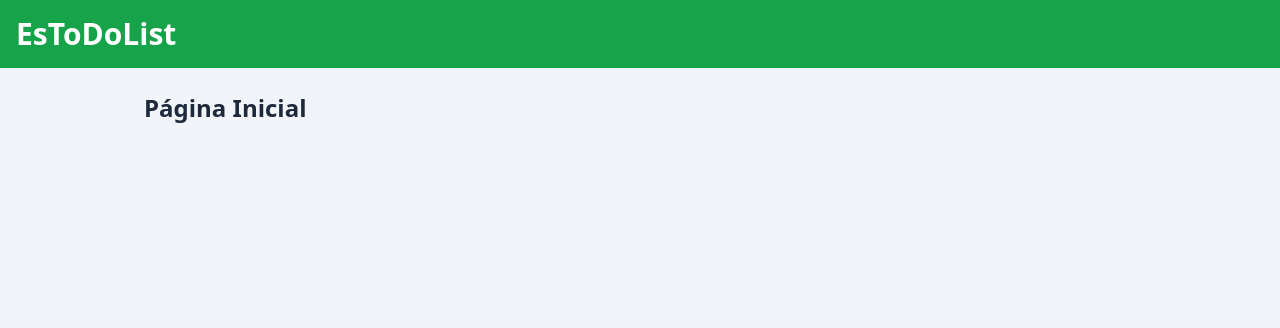
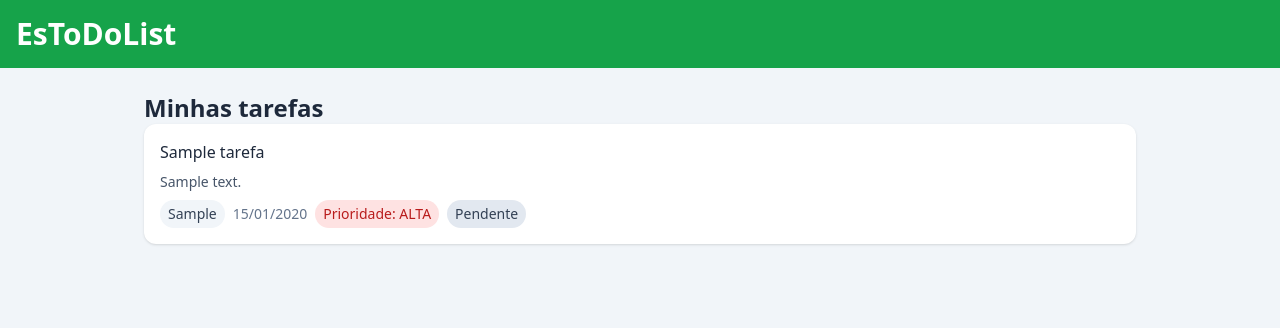
Before and after one commit to VitorGLFerreira/estodolisweb, a Flask app: page / in a window 1280 px wide. Shown: the top 328 px of the page. Run offline with Flask 3, Linux system fonts and the light colour scheme; the visitor is signed in with stand-in values (Sample User, id 1); tables that the repository leaves empty hold one stand-in row (values such as "Sample post"); style sheets or scripts are compiled from the project's sources; some libraries are stand-ins or nearby versions.

Commit message:
feat: implementar exibição de tarefas na página inicial com detalhes

```diff
--- a/app.py
+++ b/app.py
@@ -1,4 +1,5 @@
 from flask import Flask, render_template, request, session, redirect
+from database import consultar_tarefas
 
 app = Flask(__name__)
 app.secret_key = "vitorgabriel"
@@ -12,7 +13,8 @@ def index():
     if "login" not in session:
         return redirect("/login")
     # Usúario logado
-    return render_template("index.html")
+    tarefas = consultar_tarefas()
+    return render_template("index.html", tarefas=tarefas)
 
 #Rota de login
 @app.route("/login", methods=["GET","POST"])
--- a/templates/index.html
+++ b/templates/index.html
@@ -1,8 +1,65 @@
+
 {% extends "base.html" %}
 {% block title %}Início | EsToDoList{% endblock %}
 
 {% block content %}
-  <main class="max-w-5xl mx-auto px-4 py-6">
-    <h2 class="text-2xl font-bold">Página Inicial</h2>
-  </main>
+<main class="max-w-5xl mx-auto px-4 py-6">
+    <h2 class="text-2xl font-bold">Minhas tarefas</h2>
+    <ul class="space-y-3">
+        {% for tarefa in tarefas %}
+        <li class="bg-white rounded-xl shadow p-4 flex flex-col gap-3 sm:flex-row sm:items-center sm:justify-between">
+            <div class="space-y-2 sm:flex-1">
+                {# trocaremos o span em breve #}
+                <span class="block font-medium
+                    {% if tarefa.status == "Concluida" %}
+                        line-through text-slate-400
+                    {% endif %}">
+                    {{ tarefa.Nome_tarefa }}
+                </span>
+
+                {% if tarefa.Descricao %}
+                    <p class="text-sm text-slate-600">{{ tarefa.Descricao }}</p>
+                {% endif %}
+
+                <div class="flex flex-wrap items-center gap-2 text-sm">
+                    <span class="px-2 py-1 rounded-full bg-slate-100 text-slate-700">
+                        {{ tarefa.Categoria }}
+                    </span>
+
+                    <span class="text-slate-500">
+                        {{ tarefa.Data_prazo.strftime("%d/%m/%Y") }}
+                    </span>
+
+                    <span class="px-2 py-1 rounded-full
+                        {% if tarefa.Prioridade == "ALTA" %}bg-red-100 text-red-700
+                        {% elif tarefa.Prioridade == "MEDIA" %}bg-amber-100 text-amber-700
+                        {% else %}bg-green-100 text-green-700
+                        {% endif %}">
+                        Prioridade:
+                        {% if tarefa.Prioridade == "ALTA" %}ALTA
+                        {% elif tarefa.Prioridade == "MEDIA" %}Média
+                        {% else %}Baixa{% endif %}
+                    </span>
+
+                    <span class="px-2 py-1 rounded-full
+                        {% if tarefa.status == "Concluida" %}
+                            bg-indigo-100 text-indigo-700
+                        {% elif tarefa.status == "Não realizada" %}
+                            border border-red-300 text-red-700
+                        {% else %}
+                            bg-slate-200 text-slate-700
+                        {% endif %}">
+                        {{ tarefa.status }}
+                    </span>
+                </div>
+            </div>
+
+            {# botões aqui #}
+        </li>
+        {# lista vazia aqui #}
+        {% endfor %}
+    </ul>
+
+    {# contador aqui #}
+</main>
 {% endblock %}
```
